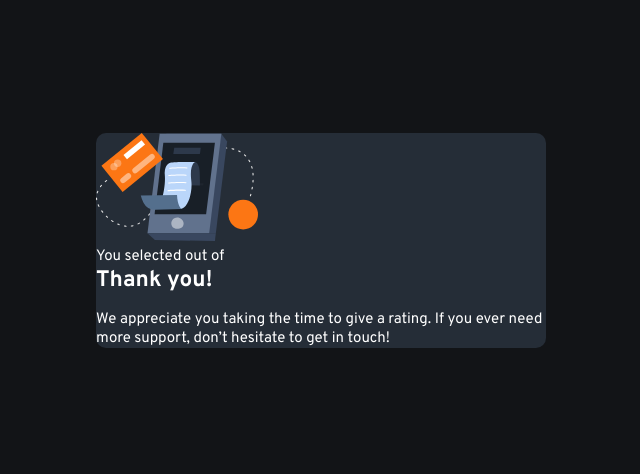
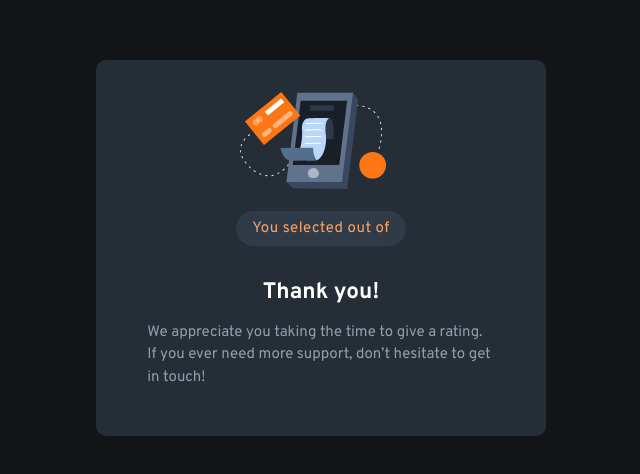
Before and after one commit to JimeBlue/interactive-rating-component, a plain HTML site: page index.html in a window 1280 px wide. Shown: the part 152-626 px from the top of the page, without its empty margins (319-959 px from the left). Drawn offline with Linux system fonts and the light colour scheme.

Commit message:
Finish stylilng thank you state

```diff
--- a/index.html
+++ b/index.html
@@ -84,11 +84,11 @@
 
     <!-- Thank you state start -->
     <section class="thank-you">
-      <div class="container">
+      <div class="thank-you__container">
         <div class="submitted-image">
           <img src="/images/illustration-thank-you.svg" alt="#" />
         </div>
-        <div class="badge">You selected out of</div>
+        <span class="badge">You selected out of</span>
         <h1 class="thank-you__heading">Thank you!</h1>
         <p class="thank-you__message">
           We appreciate you taking the time to give a rating. If you ever need
--- a/style.css
+++ b/style.css
@@ -152,3 +152,38 @@ h1 {
   margin: 0 auto;
   border-radius: 10px;
 }
+
+.thank-you__container {
+  padding: 2rem;
+  display: flex;
+  flex-direction: column;
+  align-items: center;
+  margin: 0 auto;
+}
+
+.submitted-image img {
+  width: 90%;
+  height: 90%;
+}
+
+.badge {
+  border-radius: 20px;
+  padding: 0.5rem 1rem;
+  background: #313b47;
+  color: #ffa361;
+  letter-spacing: 0.5px;
+  font-weight: 400;
+  margin: 1rem 0;
+}
+
+.thank-you__heading {
+  margin-top: 1rem;
+  font-weight: 700;
+}
+
+.thank-you__message {
+  color: var(--light-grey);
+  line-height: 1.5;
+  font-weight: 400;
+  max-width: 90%;
+}
```
